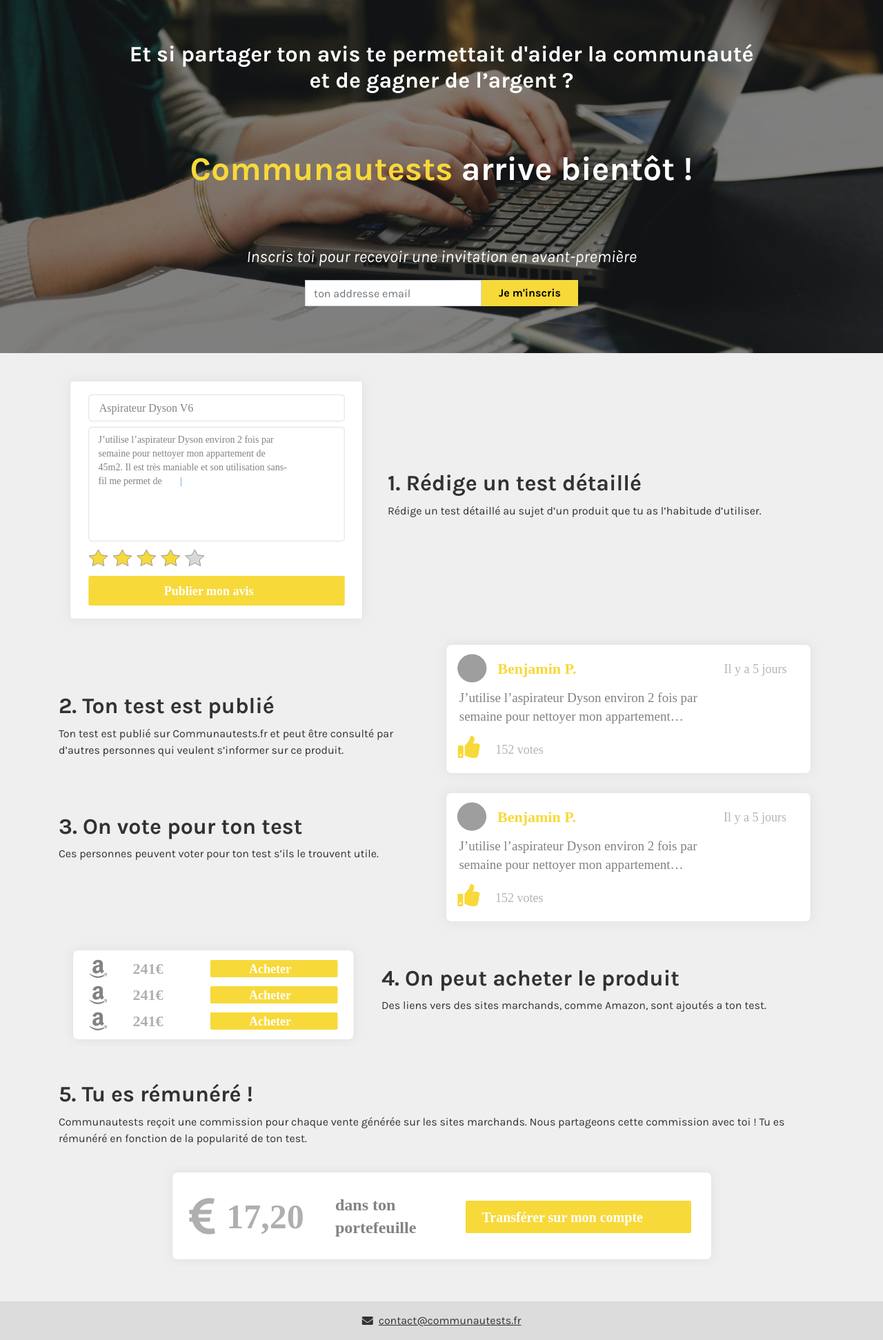
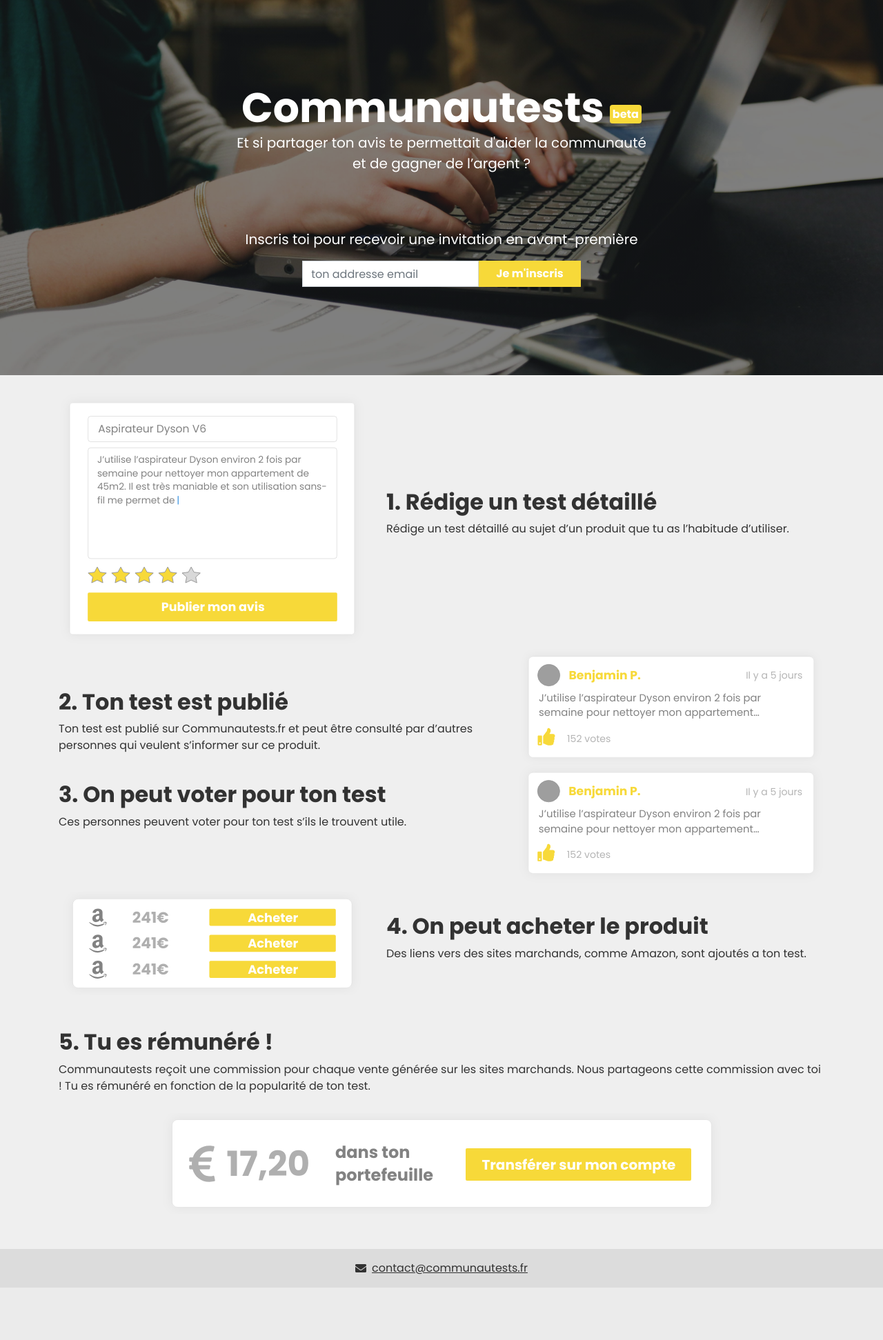
Before and after one commit to benj-p/prelaunch, a PHP site: page / in a window 1280 px wide. Shown: the whole page at 69% size. After the commit the page ends 1867 px from the top, so only its background shows below. Run offline with PHP 8.4, Linux system fonts and the light colour scheme; grey boxes are pictures that could not be loaded.

Commit message:
flexbox to row/grid

```diff
--- a/css/style.css
+++ b/css/style.css
@@ -1,4 +1,4 @@
-@import url('https://fonts.googleapis.com/css?family=Karla:400,400i,700,700i');
+@import url('https://fonts.googleapis.com/css?family=Poppins:400,600,700');
 
 html, body {
   margin: 0;
@@ -6,7 +6,7 @@ html, body {
 }
 
 body {
-  font-family: 'Karla', sans-serif;
+  font-family: 'Poppins', sans-serif;
   background-color: #EFEFEF;
   display: flex;
   flex-direction: column;
@@ -14,27 +14,18 @@ body {
 }
 
 h1 {
-  font-size: 3em;
-  margin: 80px 0;
+  font-size: 60px;
   font-weight: bold;
-}
-
-h1 span {
-  color: #F7D939;
+  display: inline;
 }
 
 h2 {
-  /*margin-bottom: 48px;*/
   font-weight: bold;
-}
-
-h2 span {
-  border-bottom: 4px solid #F7D939;
 }
 
 .header {
   width: 100%;
-  padding: 60px 0;
+  padding: 120px 0;
   text-align: center;
   background-image: linear-gradient(to bottom, rgba(0, 0, 0, 0.5), rgba(0, 0, 0, 0.5)), url(../img/banner.jpg);
   background-repeat: no-repeat;
@@ -42,6 +33,22 @@ h2 span {
   background-size: 100%;
   color: white;
   margin-bottom: 24px;
+}
+
+.header p {
+  font-size: 20px;
+  font-weight: normal;
+}
+
+.beta-btn {
+  display: inline;
+  background-color: #F7D939;
+  border-radius: 4px;
+  color: white;
+  font-weight: bold;
+  padding: 2px 4px;
+  margin-left: 8px;
+  vertical-align: super;
 }
 
 form {
@@ -53,12 +60,7 @@ form {
   justify-content: center;
   align-items: center;
   flex-direction: column;
-}
-
-.form-container p,
-.form-container-mobile p {
-  font-size: 1.5em;
-  font-style: italic;
+  margin-top: 80px;
 }
 
 .form-container-mobile {
@@ -67,7 +69,7 @@ form {
 
 .btn-input {
   background-color: #F7D939;
-  color: black;
+  color: white;
   font-weight: bold;
   border-radius: 0px;
 }
@@ -90,12 +92,16 @@ form {
   align-items: center;
 }
 
+.step-text-item {
+  flex-grow: 0;
+}
+
 .step-left {
   margin-right: 20px;
 }
 
 .step-text:first-of-type {
-  margin-bottom: 80px;
+  margin-bottom: 5vh;
 }
 
 .final-step {
--- a/index.html
+++ b/index.html
@@ -38,8 +38,8 @@
 
   <div class="header">
     <div class="container">
-      <h2>Et si partager ton avis te permettait d'aider la communauté<br/>et de gagner de l’argent ?</h2>
-      <h1><span>Communautests</span> arrive bientôt !</h1>
+      <h1>Communautests</h1><div class="beta-btn">beta</div>
+      <p>Et si partager ton avis te permettait d'aider la communauté<br/>et de gagner de l’argent ?</p>
       <div class="form-container">
         <p>Inscris toi pour recevoir une invitation en avant-première</p>
         <form class="validate form-inline text-center" action="https://gmail.us20.list-manage.com/subscribe/post?u=1032adc8ab5e905f4f983093b&amp;id=acdd1f3640" method="post" id="mc-embedded-subscribe-form" name="mc-embedded-subscribe-form" target="_blank" novalidate>
@@ -72,9 +72,9 @@
 
 
   <div class="content container">
-    <div class="step">
-      <div class="step-left">
-        <svg width="457px" height="378px" viewBox="0 0 457 378" version="1.1" xmlns="http://www.w3.org/2000/svg" xmlns:xlink="http://www.w3.org/1999/xlink">
+    <div class="row">
+      <div class="col-md-5 col-sm-6 col-12 my-auto">
+        <svg viewBox="0 0 457 378" version="1.1" xmlns="http://www.w3.org/2000/svg" xmlns:xlink="http://www.w3.org/1999/xlink">
             <defs>
                 <rect id="path-1" x="0" y="0" width="424.921171" height="346" rx="4"></rect>
                 <filter x="-5.6%" y="-6.9%" width="111.3%" height="113.9%" filterUnits="objectBoundingBox" id="filter-2">
@@ -124,25 +124,25 @@
         </svg>
       </div>
 
-      <div class="step-right">
+      <div class="col-md-7 col-sm-6 my-auto">
         <h2>1. Rédige un test détaillé</h2>
         <p>Rédige un test détaillé au sujet d’un produit que tu as l’habitude d’utiliser.</p>
       </div>
     </div>
 
-    <div class="step">
-      <div class="step-left">
+    <div class="row">
+      <div class="col-md-7 my-auto">
         <div class="step-text">
           <h2>2. Ton test est publié</h2>
           <p>Ton test est publié sur Communautests.fr et peut être consulté par d’autres personnes qui veulent s’informer sur ce produit.</p>
         </div>
         <div class="step-text">
-          <h2>3. On vote pour ton test</h2>
+          <h2>3. On peut voter pour ton test</h2>
           <p>Ces personnes peuvent voter pour ton test s’ils le trouvent utile.</p>
         </div>
       </div>
-      <div class="step-right">
-        <svg width="569px" height="443px" viewBox="0 0 569 443" version="1.1" xmlns="http://www.w3.org/2000/svg" xmlns:xlink="http://www.w3.org/1999/xlink">
+      <div class="col-md-5 my-auto">
+        <svg viewBox="0 0 569 443" version="1.1" xmlns="http://www.w3.org/2000/svg" xmlns:xlink="http://www.w3.org/1999/xlink">
             <defs>
                 <rect id="path-2" x="0.695021639" y="0" width="529.745493" height="188" rx="8"></rect>
                 <filter x="-5.7%" y="-16.0%" width="111.3%" height="131.9%" filterUnits="objectBoundingBox" id="filter-2">
@@ -235,11 +235,12 @@
             </g>
         </svg>
       </div>
+
     </div>
 
-    <div class="step">
-      <div class="step-left">
-        <svg width="448px" height="171px" viewBox="0 0 448 171" version="1.1" xmlns="http://www.w3.org/2000/svg" xmlns:xlink="http://www.w3.org/1999/xlink">
+    <div class="row">
+      <div class="col-md-5 my-auto">
+        <svg viewBox="0 0 448 171" version="1.1" xmlns="http://www.w3.org/2000/svg" xmlns:xlink="http://www.w3.org/1999/xlink">
             <defs>
                 <rect id="path-acheter" x="0" y="0" width="408.536036" height="131" rx="8"></rect>
                 <filter x="-7.3%" y="-22.9%" width="114.7%" height="145.8%" filterUnits="objectBoundingBox" id="filter-2">
@@ -293,7 +294,7 @@
             </g>
         </svg>
       </div>
-      <div class="step-right">
+      <div class="col-md-7 my-auto">
         <h2>4. On peut acheter le produit</h2>
         <p>Des liens vers des sites marchands, comme Amazon, sont ajoutés a ton test.</p>
       </div>
```
